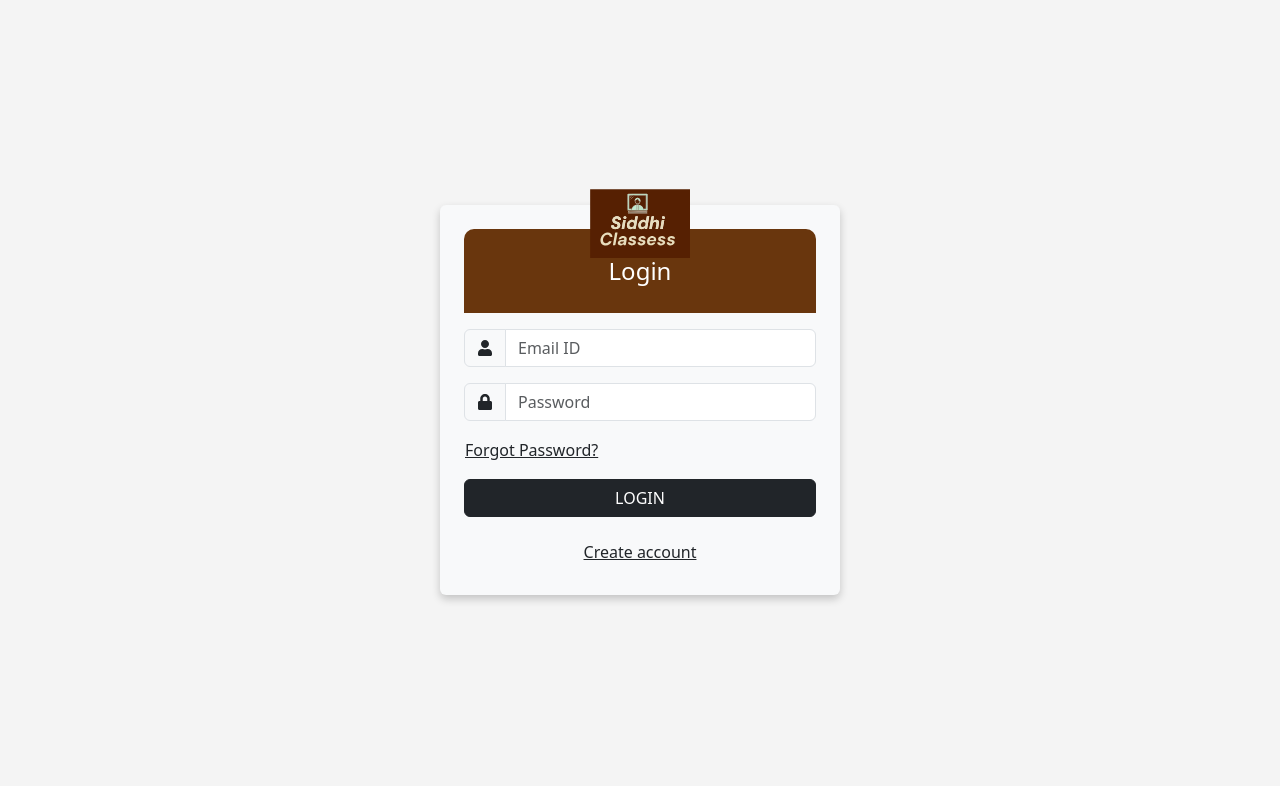
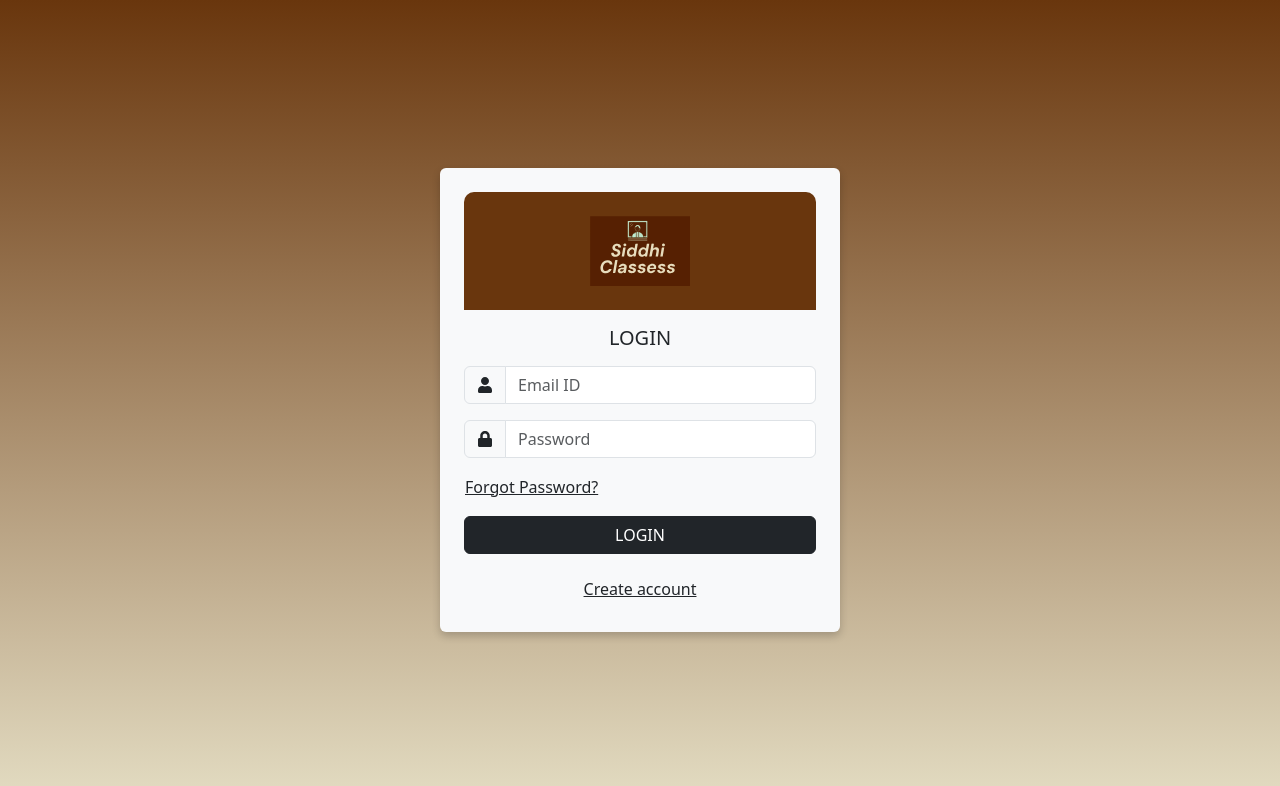
Before and after one commit to blackgrapes/SiddhiClassess-payslipGenerator, a React (Vite) app in the folder react-app/: page / in a window 1280 px wide. Shown: the top 786 px of the page. Built offline with nearby package versions, Linux system fonts and the light colour scheme.

Commit message:
login complete

```diff
--- a/react-app/src/component/Login.jsx
+++ b/react-app/src/component/Login.jsx
@@ -4,65 +4,116 @@ import "bootstrap/dist/css/bootstrap.min.css";
 import { FaUser, FaLock } from "react-icons/fa";
 import logo from "../assets/colorlogo.svg";
 
+const URL = import.meta.env.VITE_APP_URL;
+
 const Login = () => {
   const navigate = useNavigate();
   const [email, setEmail] = useState("");
   const [password, setPassword] = useState("");
   const [error, setError] = useState("");
+  const [loading, setLoading] = useState(false);
 
   const handleSubmit = async (e) => {
     e.preventDefault();
     setError("");
+    setLoading(true);
 
     try {
-      const response = await fetch("http://localhost:5000/admin/login", {
+      const response = await fetch(`${URL}/admin/login`, {
         method: "POST",
         headers: { "Content-Type": "application/json" },
         body: JSON.stringify({ email, password }),
       });
 
       const data = await response.json();
-
-      if (!response.ok) {
-        throw new Error(data.message || "Login failed");
-      }
+      if (!response.ok) throw new Error(data.message || "Login failed");
 
       console.log("Login successful", data);
-      navigate("/home"); // Redirect to home page
+      navigate("/home");
     } catch (error) {
       setError(error.message || "An error occurred during login");
     }
+    setLoading(false);
   };
 
   return (
-    <div className="d-flex justify-content-center align-items-center vh-100" style={{ background: "#f4f4f4" }}>
-      <div className="bg-light p-4 rounded" style={{ width: "400px", boxShadow: "0 4px 8px rgba(0,0,0,0.2)" }}>
-        <div className="text-center position-relative mb-3" style={{ backgroundColor: "#69360d", padding: "20px 0", borderRadius: "10px 10px 0 0" }}>
-          <img src={logo} alt="Logo" style={{ width: "100px", position: "absolute", top: "-40px", left: "50%", transform: "translateX(-50%)" }} />
-          <h4 className="text-white mt-2">Login</h4>
+    <div
+      className="d-flex justify-content-center align-items-center vh-100"
+      style={{ background: "linear-gradient(to bottom, #69360d, #e3dcc2)" }}
+    >
+      <div
+        className="bg-light p-4 rounded"
+        style={{
+          width: "400px",
+          boxShadow: "0 4px 8px rgba(0,0,0,0.2)",
+        }}
+      >
+        {/* Colored Header with Logo Inside */}
+        <div
+          className="text-center mb-3 p-4"
+          style={{
+            backgroundColor: "#69360d",
+            borderRadius: "10px 10px 0 0",
+          }}
+        >
+          <img src={logo} alt="Logo" style={{ width: "100px" }} />
         </div>
 
-        {error && <div className="alert alert-danger">{error}</div>}
+        <h5 className="text-center mb-3">LOGIN</h5>
+
+        {error && <div className="alert alert-danger text-center">{error}</div>}
 
         <form onSubmit={handleSubmit}>
           <div className="input-group mb-3">
-            <span className="input-group-text"><FaUser /></span>
-            <input type="email" className="form-control" placeholder="Email ID" value={email} onChange={(e) => setEmail(e.target.value)} required />
+            <span className="input-group-text">
+              <FaUser />
+            </span>
+            <input
+              type="email"
+              className="form-control"
+              placeholder="Email ID"
+              value={email}
+              onChange={(e) => setEmail(e.target.value)}
+              required
+            />
           </div>
 
           <div className="input-group mb-3">
-            <span className="input-group-text"><FaLock /></span>
-            <input type="password" className="form-control" placeholder="Password" value={password} onChange={(e) => setPassword(e.target.value)} required />
+            <span className="input-group-text">
+              <FaLock />
+            </span>
+            <input
+              type="password"
+              className="form-control"
+              placeholder="Password"
+              value={password}
+              onChange={(e) => setPassword(e.target.value)}
+              required
+            />
           </div>
 
           <div className="d-flex justify-content-between mb-3">
-            <button type="button" className="btn btn-link text-dark p-0" onClick={() => navigate("/forgot-password")}>Forgot Password?</button>
+            <button
+              type="button"
+              className="btn btn-link text-dark p-0"
+              onClick={() => navigate("/forgot-password")}
+            >
+              Forgot Password?
+            </button>
           </div>
 
-          <button type="submit" className="btn btn-dark w-100">LOGIN</button>
+          <button type="submit" className="btn btn-dark w-100" disabled={loading}>
+            {loading ? "Logging in..." : "LOGIN"}
+          </button>
 
           <div className="text-center mt-3">
-            <button className="btn btn-link text-dark" style={{ textDecoration: "underline" }} onClick={() => navigate("/signup")}>Create account</button>
+            <button
+              className="btn btn-link text-dark"
+              style={{ textDecoration: "underline" }}
+              onClick={() => navigate("/signup")}
+            >
+              Create account
+            </button>
           </div>
         </form>
       </div>
```
